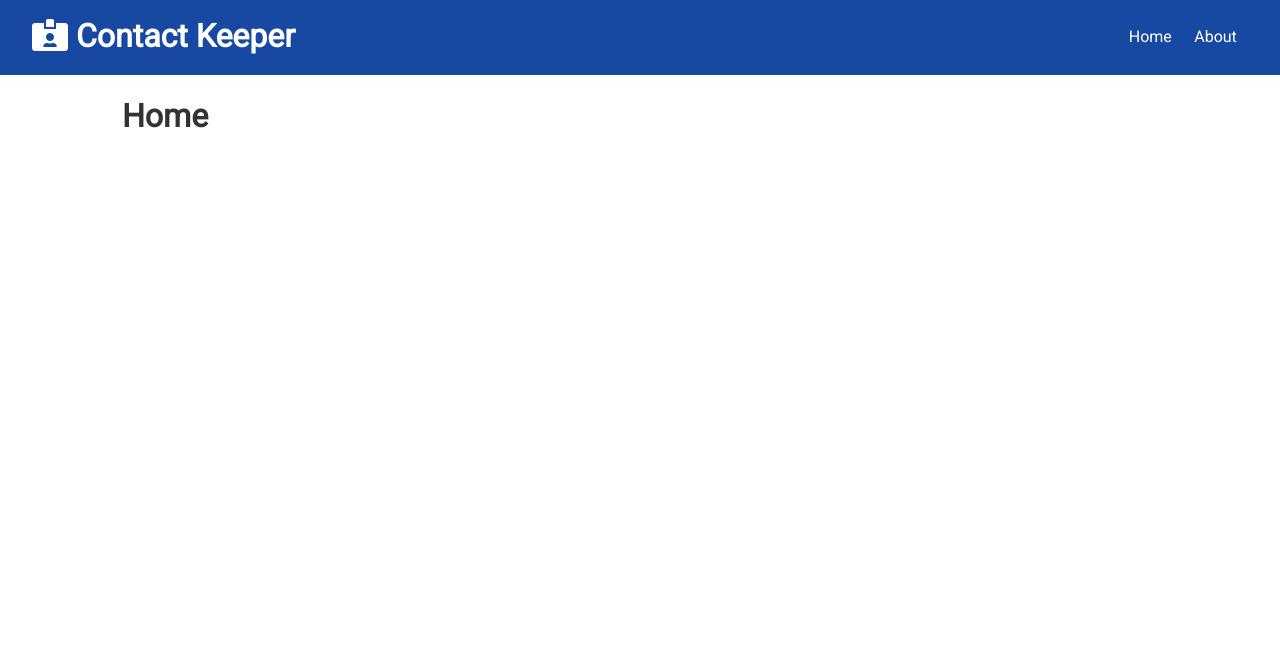
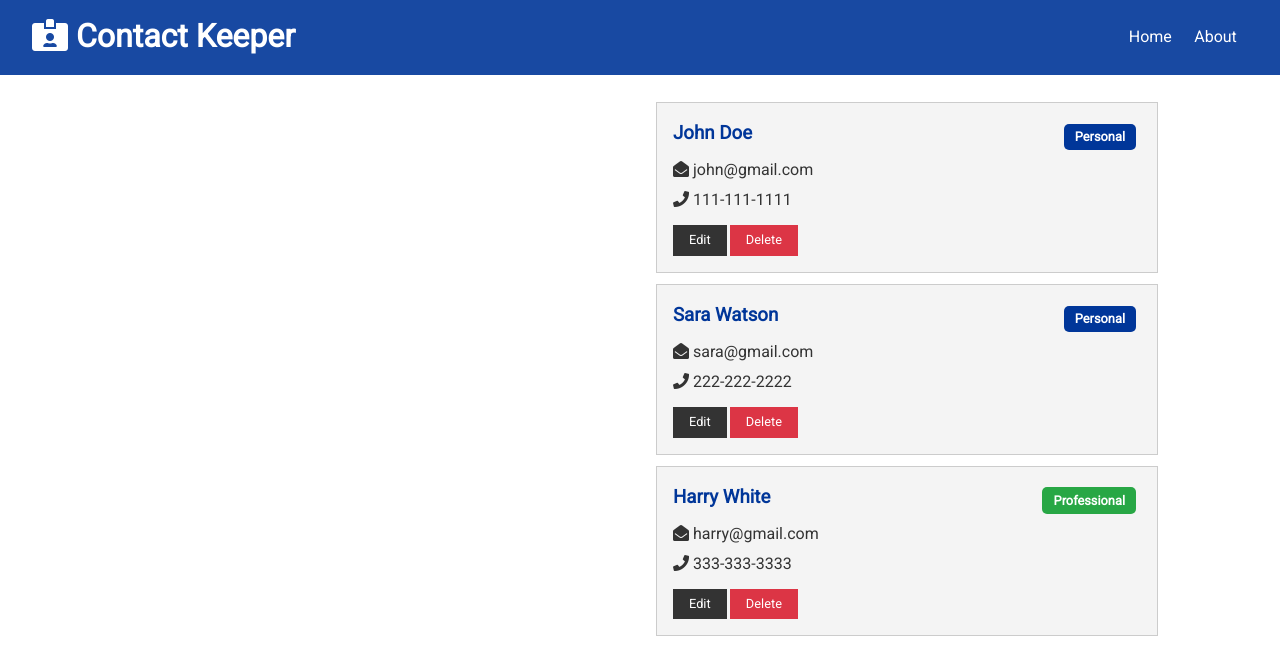
Before and after one commit to Epiloguer/contact-keeper, a React (Create React App) app in the folder client/: page / in a window 1280 px wide. Shown: the top 658 px of the page. Built offline with nearby package versions, Linux system fonts and the light colour scheme.

Commit message:
Contacts & ContactItem Components

```diff
--- /dev/null
+++ b/client/src/components/contacts/ContactItem.js
@@ -0,0 +1,45 @@
+import React from "react";
+import PropTypes from "prop-types";
+
+const ContactItem = ({ contact }) => {
+  const { id, name, email, phone, type } = contact;
+
+  return (
+    <div className='card bg-light'>
+      <h3 className='text-primary text-left'>
+        {name}{" "}
+        <span
+          style={{ float: "right" }}
+          className={
+            "badge " +
+            (type === "professional" ? "badge-success" : "badge-primary")
+          }
+        >
+          {type.charAt(0).toUpperCase() + type.slice(1)}
+        </span>
+      </h3>
+      <ul className='list'>
+        {email && (
+          <li>
+            <i className='fas fa-envelope-open' /> {email}
+          </li>
+        )}
+        {phone && (
+          <li>
+            <i className='fas fa-phone' /> {phone}
+          </li>
+        )}
+      </ul>
+      <p>
+        <button className='btn btn-dark btn-sm'>Edit</button>
+        <button className='btn btn-danger btn-sm'>Delete</button>
+      </p>
+    </div>
+  );
+};
+
+ContactItem.propTypes = {
+  contact: PropTypes.object.isRequired,
+};
+
+export default ContactItem;
--- /dev/null
+++ b/client/src/components/contacts/Contacts.js
@@ -0,0 +1,19 @@
+import React, { Fragment, useContext } from "react";
+import ContactItem from "./ContactItem";
+import ContactContext from "../../context/contact/contactContext";
+
+const Contacts = () => {
+  const contactContext = useContext(ContactContext);
+
+  const { contacts } = contactContext;
+
+  return (
+    <Fragment>
+      {contacts.map((contact) => (
+        <ContactItem key={contact.id} contact={contact} />
+      ))}
+    </Fragment>
+  );
+};
+
+export default Contacts;
--- a/client/src/components/pages/Home.js
+++ b/client/src/components/pages/Home.js
@@ -1,9 +1,13 @@
 import React from "react";
+import Contacts from "../contacts/Contacts";
 
 const Home = () => {
   return (
-    <div>
-      <h1>Home</h1>
+    <div className='grid-2'>
+      <div>{/* Contact Form */}</div>
+      <div>
+        <Contacts />
+      </div>
     </div>
   );
 };
```
